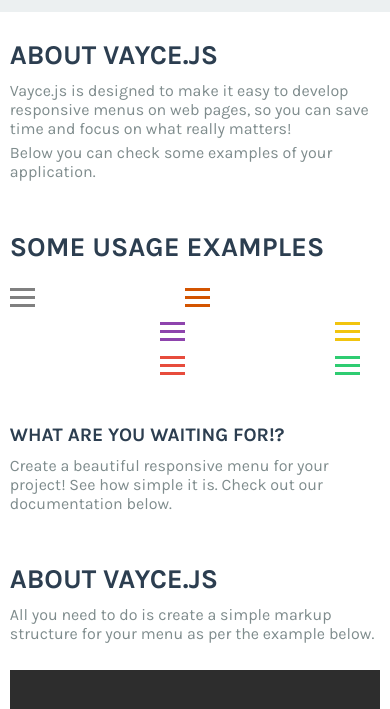
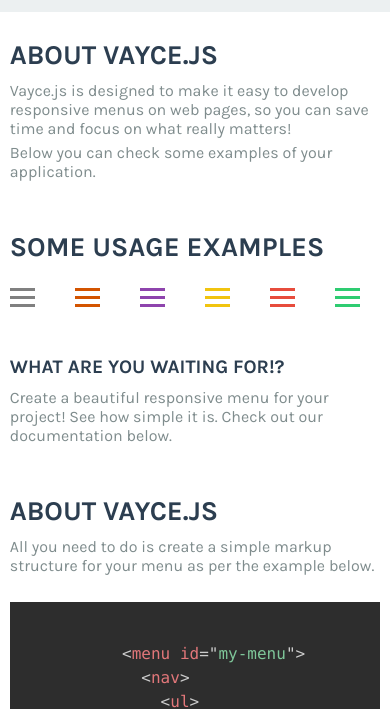
Before and after one commit to vitorchaves/vayce.js, a plain HTML site: page index.html in a window 390 px wide. Shown: the part 81-790 px from the top of the page. Drawn offline with nearby package versions, Linux system fonts and the light colour scheme.

Commit message:
Responsive adjusted

```diff
--- a/css/style.css
+++ b/css/style.css
@@ -114,3 +114,21 @@
   margin: 20px;
   margin-top: 0;
 }
+
+@media screen and (max-width: 952px){
+  .examples-menus menu{
+    margin-left: 80px
+  }
+}
+
+@media screen and (max-width: 592px){
+  .examples-menus menu{
+    margin-left: 40px
+  }
+}
+
+@media screen and (max-width: 374px){
+  .examples-menus menu{
+    margin-left: 25px
+  }
+}
```
